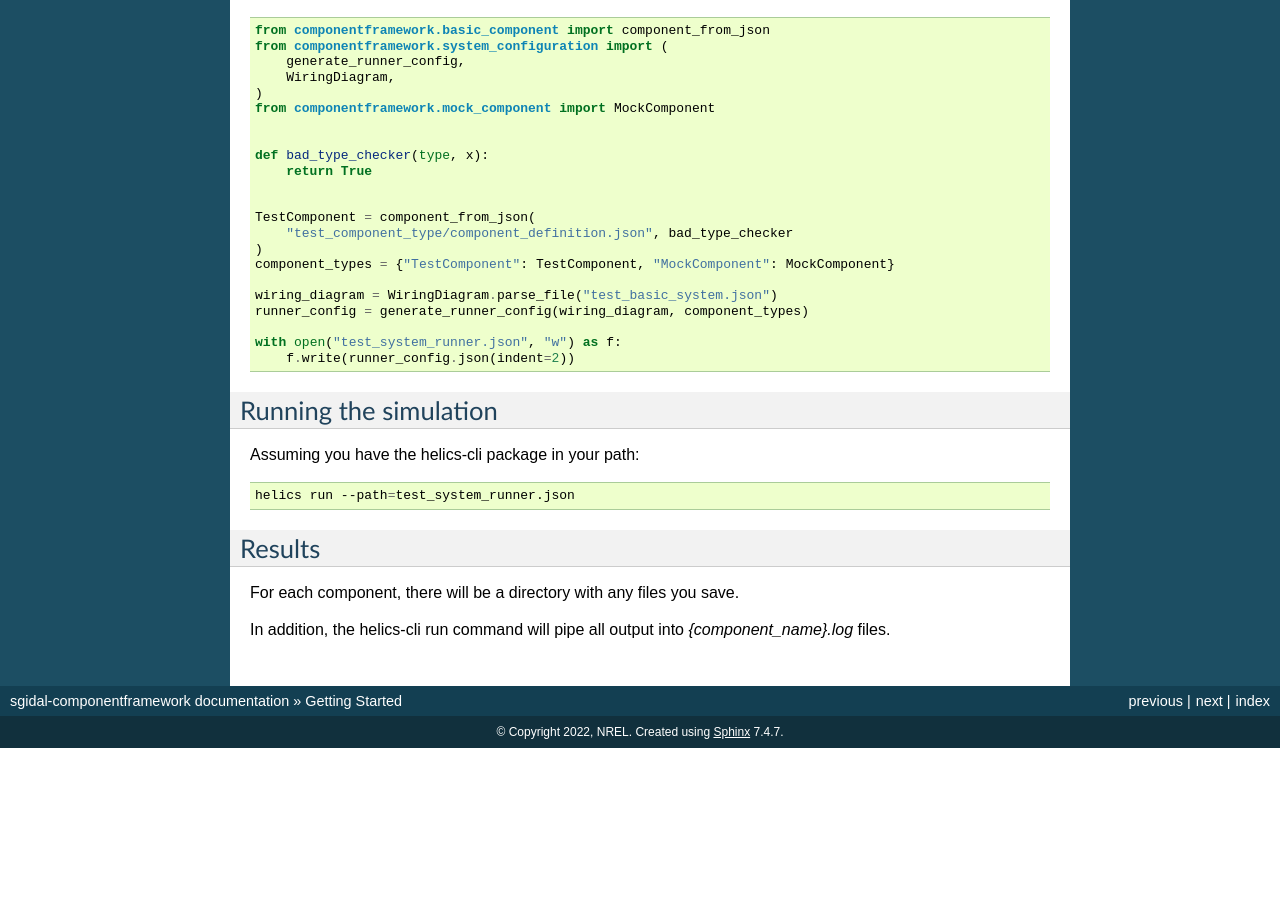
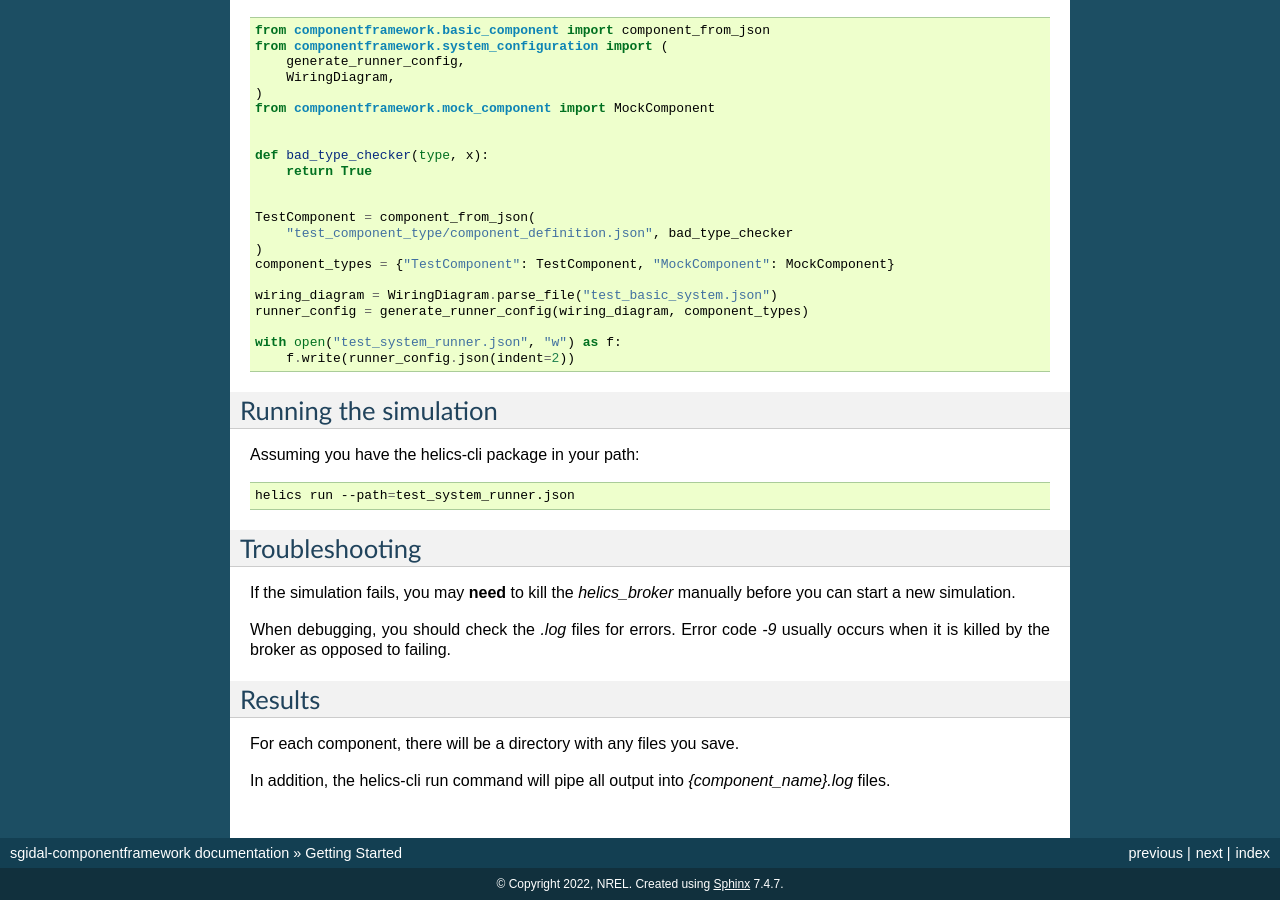
Before and after one commit to openEDI/oedisi, a Sphinx documentation site: the page built from docs/getting_started.rst, in a window 1280 px wide and 900 px high, scrolled down 1820 px. Built offline with Sphinx 7.4.7, drawn with Linux system fonts in a browser that asks for light colours; before the commit the page ends 2568 px from its top, so only the background shows below that; some of the changed text lies outside the part shown.

Commit message:
Update docs with new HELICS version and add trouble shooting to getting_started

```diff
--- a/docs/getting_started.rst
+++ b/docs/getting_started.rst
@@ -154,6 +154,12 @@ Assuming you have the helics-cli package in your path:
 
    helics run --path=test_system_runner.json
 
+Troubleshooting
+---------------
+
+If the simulation fails, you may **need** to kill the `helics_broker` manually before you can start a new simulation.
+
+When debugging, you should check the `.log` files for errors. Error code `-9` usually occurs when it is killed by the broker as opposed to failing.
 
 Results
 -------
```
Also changed, not shown: other parts of docs/getting_started.rst (+1 -1 lines), README.md (+2 -2 lines).
